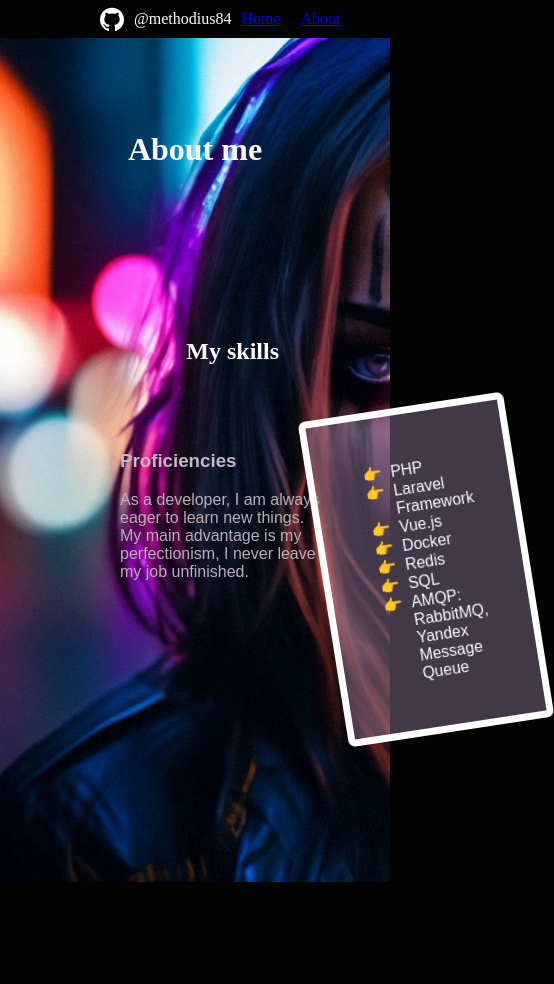
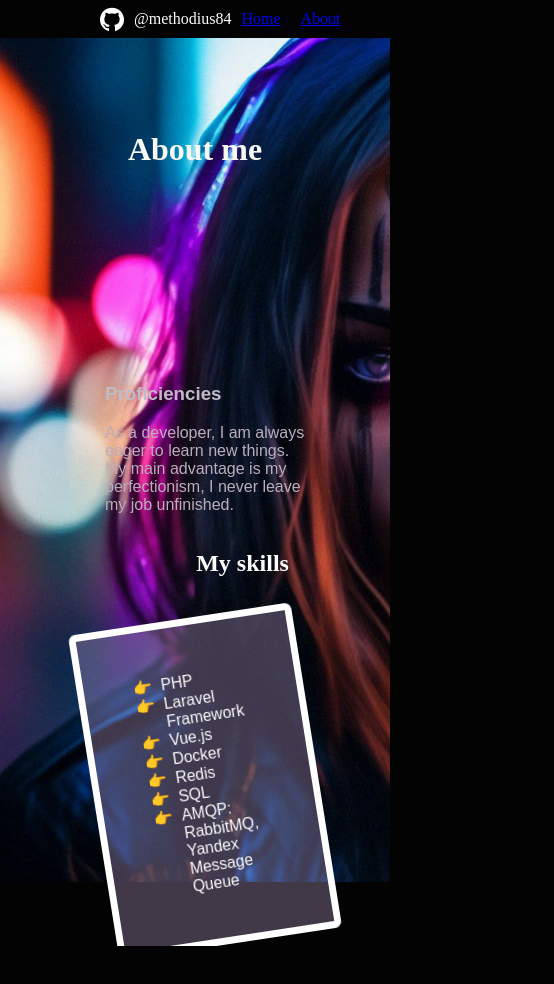
Before and after one commit to methodius84/portfolio-frontend, a Vue app: page /about in a window 390 px wide. Shown: the top 984 px of the page, 554 px wide, since content can reach past the window. Before the commit the page ends 882 px from the top, so only its background shows below. Built offline with nearby package versions, Linux system fonts and the light colour scheme; a web font is replaced by a local one.

Commit message:
media mobile tryout #1

```diff
--- a/src/assets/about-view.sass
+++ b/src/assets/about-view.sass
@@ -1 +1,6 @@
 @import "variables"
+
+@media (min-width: 1230px)
+  .skills-wrapper
+    float: none
+    width: 100%
--- a/src/assets/main.sass
+++ b/src/assets/main.sass
@@ -1,4 +1,4 @@
-@import 'home-view'
+@import "home-view"
 @import "variables"
 @import "about-view"
 @import "fonts"
--- a/src/views/AboutView.vue
+++ b/src/views/AboutView.vue
@@ -2,8 +2,6 @@
   <div class="about-wrapper">
     <div class="about">
       <h1 class="about-title">About me</h1>
-      <div class="skills">
-        <h2 class="skills-title">My skills</h2>
       <div class="skills-wrapper">
         <div class="proficiencies">
           <h3 class="proficiencies-title">Proficiencies</h3>
@@ -12,6 +10,8 @@
             My main advantage is my perfectionism, I never leave my job unfinished.
           </p>
         </div>
+        <div class="skills">
+          <h2 class="skills-title">My skills</h2>
           <div class="skill-list">
             <ul class="list">
               <li>PHP</li>
@@ -34,7 +34,7 @@
 
 .about-wrapper
   position: relative
-  height: 100vh
+  height: 100dvh
   background-image: url("../assets/images/girl-background.png")
   background-repeat: no-repeat
   background-size: cover
@@ -45,21 +45,37 @@
       display: flex
       justify-content: center
       color: $primary-h-text-color
+    .skills-wrapper
+      margin-top: 150px
+      overflow: hidden
+      //display: flex
+      //flex-direction: column
+      .proficiencies
+        float: left
+        display: block
+        margin-top: 46px
+        margin-left: 20%
+        color: $primary-h3-text-color
+      .proficiencies-text
+        font-size: 16px
+        text-align: left
+        color: $primary-paragraph-small-text2
+        width: 200px
+        display: flex
+        flex-wrap: wrap
       .skills
-      margin-top: 150px
-      display: flex
+        float: left
+        display: block
+        margin-left: 15%
+        justify-content: space-between
         flex-direction: column
         .skills-title
           display: flex
           justify-content: end
           margin-right: 22%
-      .skills-wrapper
-        display: flex
-        justify-content: space-between
-        flex-direction: row
         .skill-list
           background-color: rgba($background-3, 0.4)
-          margin-top: 20px
+          margin-top: 40px
           margin-right: 10%
           padding: 30px
           transform: rotate3d(1, 4, -3, 15deg)
@@ -72,17 +88,6 @@
               font-family: 'MartianMono', sans-serif
               font-weight: 500
               padding-inline: 1ch
-        .proficiencies
-          margin-top: 46px
-          margin-left: 25%
-          color: $primary-h3-text-color
-        .proficiencies-text
-          font-size: 16px
-          text-align: left
-          color: $primary-paragraph-small-text2
-          width: 200px
-          display: flex
-          flex-wrap: wrap
 
 
 //@media (min-width: 1024px)
```
Lines whose indentation alone changed are shown as unchanged.
